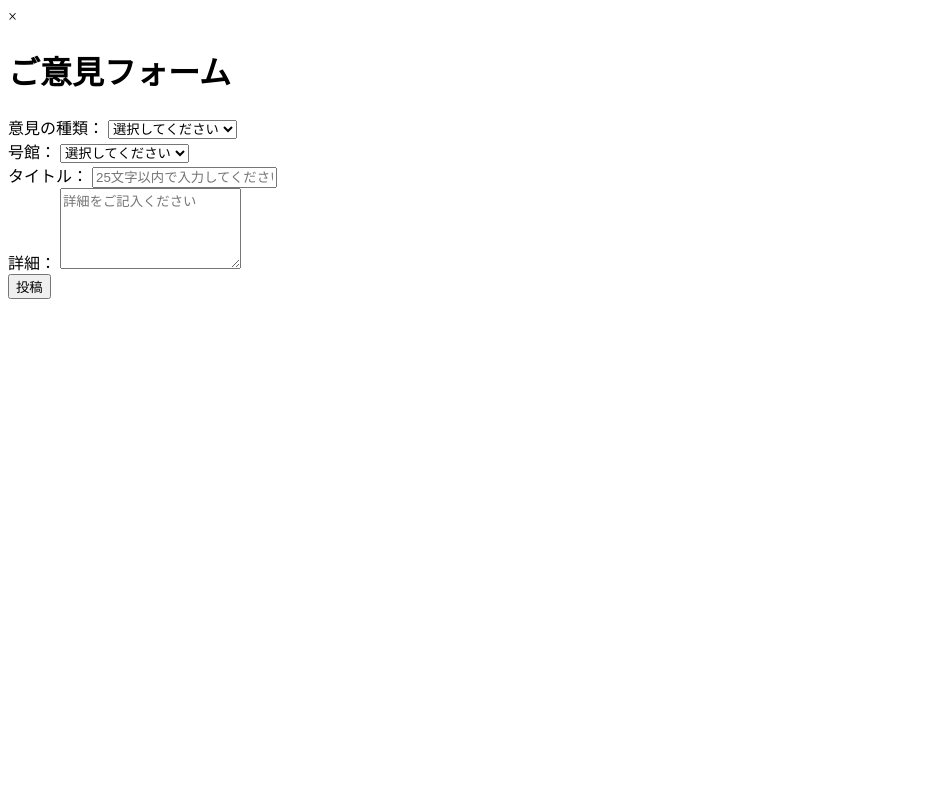
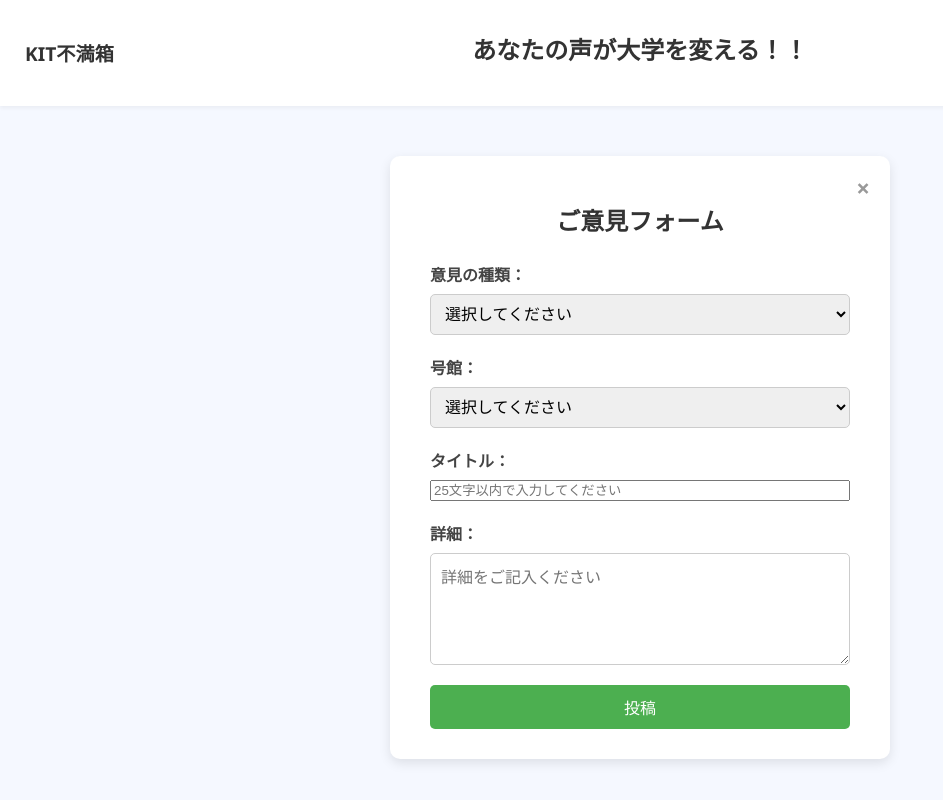
Before and after one commit to MATSUOKAAIRI/HacKit-secpro, a website with bundled scripts: page post.html in a window 1280 px wide. Shown: the whole page, without its empty margins (0-943 px from the left). Built offline with nearby package versions, Linux system fonts and the light colour scheme; no server answers.

Commit message:
フッダーやフォントの修正

```diff
--- a/index.css
+++ b/index.css
@@ -217,6 +217,13 @@
     filter: blur(25px);
 }
 
+footer{
+    text-align: center;
+  padding: 1em;
+  background: #e0ecff;
+  font-size: 0.9em;
+  color: #555;
+}
 .hazard-area-2 {
     top: 60%;
     left: 10%;
@@ -309,6 +316,6 @@ body {
   margin: 0;
   padding: 0;
   font-family: "Segoe UI", sans-serif;
-  background-color: #eef6ff;
+  background-color: #f5f8ff;
   min-height: 100vh;
 }
--- a/login.css
+++ b/login.css
@@ -6,6 +6,7 @@
     background-color: #fff;
     box-shadow: 0 2px 4px rgba(0,0,0,0.05);
     position: relative;
+    font-family: 'Noto Sans JP', 'Segoe UI', sans-serif;
 }
 
 .site-header .logo {
@@ -35,7 +36,7 @@
 body {
     margin: 0;
     padding: 0;
-    font-family: "Segoe UI", sans-serif;
+    font-family: 'Noto Sans JP', 'Segoe UI', sans-serif;
     background-color: #f0f0f0;
     height: 100vh;
     display: flex;
@@ -169,3 +170,11 @@ input[type="submit"]:hover {
         font-size: 20px;
     }
 }
+
+body {
+  font-family: "Segoe UI", "Hiragino Kaku Gothic ProN", Meiryo, sans-serif;
+  background: #f5f8ff;
+  margin: 0;
+  padding: 0;
+  color: #333;
+}
--- a/post.css
+++ b/post.css
@@ -3,7 +3,7 @@
       margin: 0;
       padding: 0;
       font-family: "Segoe UI", sans-serif;
-      background-color: #eef6ff;
+      background-color: #f5f8ff;
       height: 100vh;
       display: flex;
       justify-content: center;
@@ -50,18 +50,14 @@
   box-sizing: border-box;
   width: 100%;
 }
-    input[type="text"],
-select,
-textarea,
-input[type="submit"] {
-  padding: 10px;
+input[type="text"] {
+  height: 10px; /* 高さを強制 */
   font-size: 16px;
   border-radius: 5px;
   border: 1px solid #ccc;
   box-sizing: border-box;
-  width: 100%; /* 全て幅を揃える */
+  width: 100%;
 }
-
 
     textarea {
       resize: vertical;
--- a/post.html
+++ b/post.html
@@ -4,14 +4,17 @@
     <meta charset="UTF-8">
     <meta name="viewport" content="width=device-width, initial-scale=1.0">
     <title>KIT不満箱</title>
-  <link rel="stylesheet"href="post.css">
+    <link rel="stylesheet" href="login.css">
     <!-- Firebase SDK -->
     <script src="https://www.gstatic.com/firebasejs/9.0.0/firebase-app-compat.js"></script>
     <script src="https://www.gstatic.com/firebasejs/9.0.0/firebase-auth-compat.js"></script>
-  <!-- 例: Noto Sans JP を読み込む -->
-<link href="https://fonts.googleapis.com/css2?family=Noto+Sans+JP:wght@400;700&display=swap" rel="stylesheet">
 </head>
 <body>
+    <header class="site-header">
+        <div class="logo">KIT不満箱</div>
+        <h1 class="catchphrase">あなたの声が大学を変える！！</h1>
+        <div class="header-actions"></div>
+    </header>
   <div class="form-wrapper">
     <div class="close-button" onclick="history.back()">×</div>
     <h1>ご意見フォーム</h1>
@@ -64,7 +67,6 @@
       <input type="submit" value="投稿">
     </form>
   </div>
-
   <!-- Cloudflare Pages環境変数を読み込み -->
   <script>
       // Cloudflare Pagesの環境変数をwindowオブジェクトに設定
```
Also changed, not shown: index.html (+5 -0 lines). Lines whose indentation alone changed are shown as unchanged.
